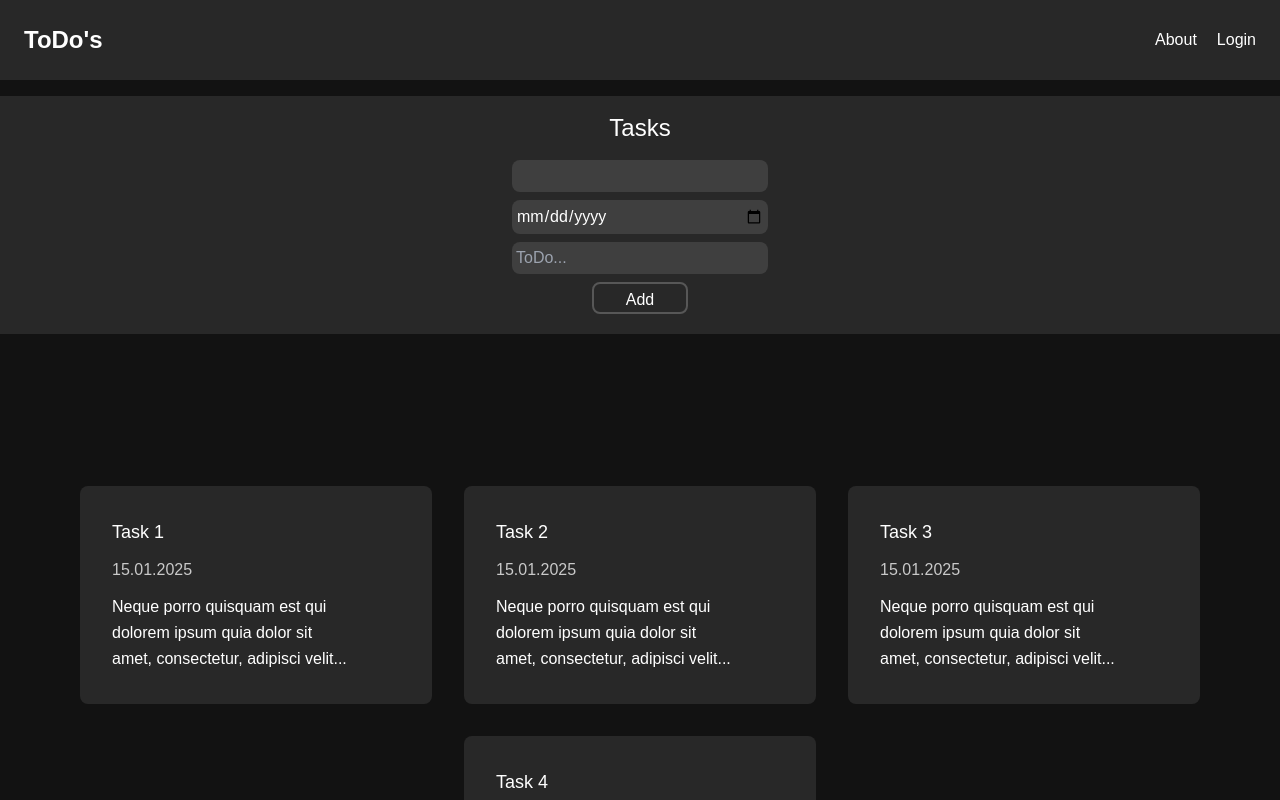
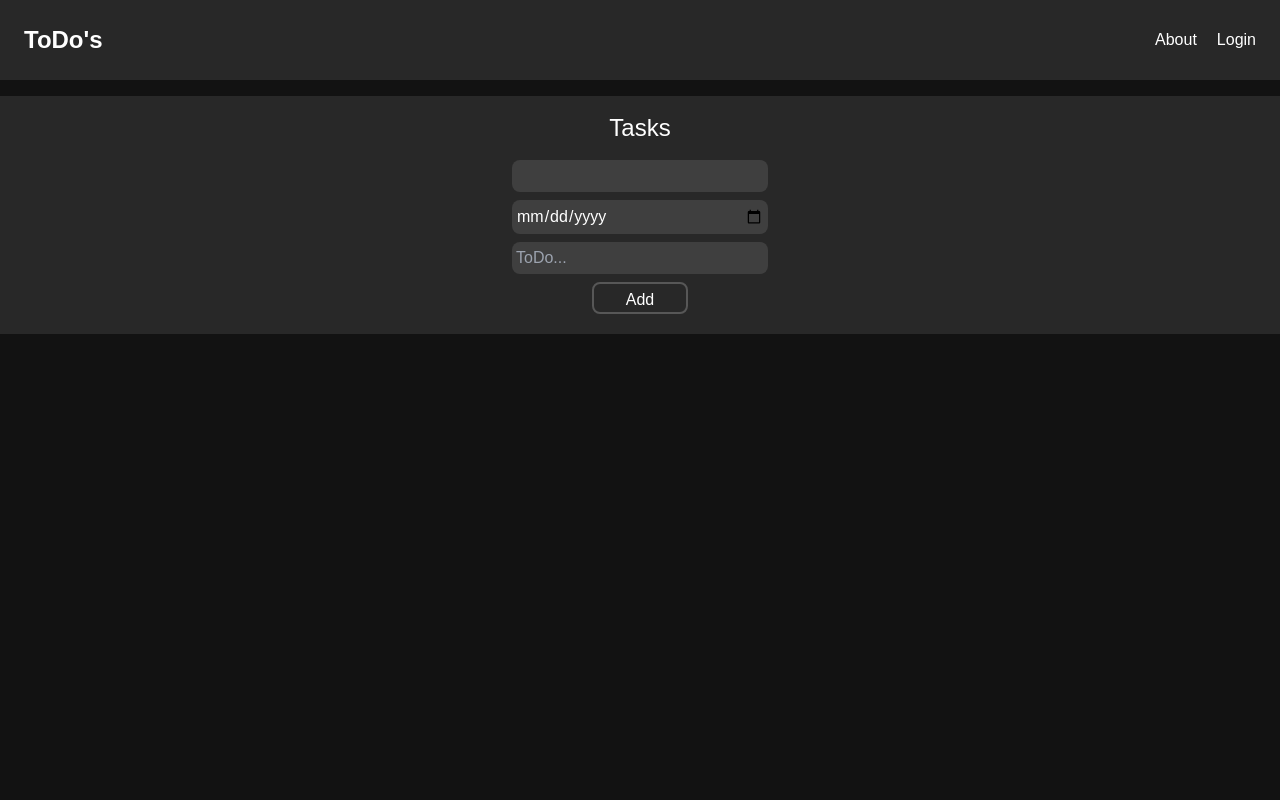
Before and after one commit to reneb1404/todo-list, a Next.js app: page / in a window 1280 px wide. Shown: the top 800 px of the page. Built offline with nearby package versions, Linux system fonts and the light colour scheme.

Commit message:
Added form functionality

```diff
--- a/app/page.tsx
+++ b/app/page.tsx
@@ -1,48 +1,9 @@
-import { TaskItem } from "@/src/entities/TaskItem";
-import { TaskForm } from "@/src/features/task/TaskForm";
+import { TaskPage } from "@/src/features/task/component/TaskPage";
 
 export default function Home() {
-	const testTaskData = [
-		{
-			title: "Task 1",
-			date: "15.01.2025",
-			todo: "Neque porro quisquam est qui dolorem ipsum quia dolor sit amet, consectetur, adipisci velit...",
-		},
-		{
-			title: "Task 2",
-			date: "15.01.2025",
-			todo: "Neque porro quisquam est qui dolorem ipsum quia dolor sit amet, consectetur, adipisci velit...",
-		},
-		{
-			title: "Task 3",
-			date: "15.01.2025",
-			todo: "Neque porro quisquam est qui dolorem ipsum quia dolor sit amet, consectetur, adipisci velit...",
-		},
-		{
-			title: "Task 4",
-			date: "15.02.2025",
-			todo: "Neque porro quisquam est qui dolorem ipsum quia dolor sit amet, consectetur, adipisci velit...",
-		},
-	];
-
 	return (
 		<>
-			<section className="text-white bg-surface-10 mt-4 w-full flex flex-col items-center">
-				<h2 className="text-2xl p-4">Tasks</h2>
-				<TaskForm />
-			</section>
-			<section className="p-8 mt-16">
-				<div className="flex flex-wrap justify-center mt-10">
-					{testTaskData.map((task) => (
-						<TaskItem
-							key={task.title}
-							title={task.title}
-							date={task.date}
-							todo={task.todo}
-						/>
-					))}
-				</div>
-			</section>
+			<TaskPage />
 		</>
 	);
 }
--- a/src/entities/TaskItem.tsx
+++ /dev/null
@@ -1,25 +0,0 @@
-export function TaskItem({
-	title,
-	date,
-	todo,
-}: {
-	title: string;
-	date: string;
-	todo: string;
-}) {
-	return (
-		<div className="p-4 max-w-sm">
-			<div className="flex rounded-lg h-full bg-surface-10 p-8 flex-col">
-				<div className="flex items-center mb-3">
-					<h2 className="text-lg font-medium">{title}</h2>
-				</div>
-				<div className="flex items-center mb-3">
-					<h2 className="font-medium text-white/75">{date}</h2>
-				</div>
-				<div className="flex flex-col justify-between flex-grow">
-					<p className="leading-relaxed text-base text-balance">{todo}</p>
-				</div>
-			</div>
-		</div>
-	);
-}
--- /dev/null
+++ b/src/entities/task/component/TaskItem.tsx
@@ -0,0 +1,27 @@
+import { Task } from "../model";
+
+export function TaskItem({ tasks }: { tasks: Task[] }) {
+	return (
+		<>
+			{tasks.map((task) => (
+				<div key={task.id}>
+					<div className="p-4 max-w-sm">
+						<div className="flex rounded-lg h-full bg-surface-10 p-8 flex-col">
+							<div className="flex items-center mb-3">
+								<h2 className="text-lg font-medium">{task.title}</h2>
+							</div>
+							<div className="flex items-center mb-3">
+								<h2 className="font-medium text-white/75">{task.date}</h2>
+							</div>
+							<div className="flex flex-col justify-between flex-grow">
+								<p className="leading-relaxed text-base text-balance">
+									{task.todo}
+								</p>
+							</div>
+						</div>
+					</div>
+				</div>
+			))}
+		</>
+	);
+}
--- /dev/null
+++ b/src/entities/task/model.ts
@@ -0,0 +1,6 @@
+export type Task = {
+	id: number;
+	title: string;
+	todo: string;
+	date: string;
+};
--- a/src/features/task/TaskForm.tsx
+++ /dev/null
@@ -1,30 +0,0 @@
-export function TaskForm() {
-	return (
-		<div className="task-actions flex gap-4 items-center pb-5">
-			<form className="flex justify-center gap-2 flex-wrap w-64">
-				<input
-					type="text"
-					id="title"
-					name="title"
-					className="bg-surface-20 p-1 rounded-lg w-full"
-				/>
-				<input
-					type="date"
-					id="date"
-					name="date"
-					className="bg-surface-20 p-1 rounded-lg w-full"
-				/>
-				<input
-					type="text"
-					name="todo"
-					id="todo"
-					placeholder="ToDo..."
-					className="bg-surface-20 p-1 rounded-lg w-full"
-				/>
-				<button className="btn border-surface-30 border-2 w-24 pt-1 rounded-lg">
-					Add
-				</button>
-			</form>
-		</div>
-	);
-}
--- /dev/null
+++ b/src/features/task/component/TaskPage.tsx
@@ -0,0 +1,77 @@
+"use client";
+
+import { TaskItem } from "@/src/entities/task/component/TaskItem";
+import { Task } from "@/src/entities/task/model";
+import React, { useState } from "react";
+let currentId = 0;
+export function TaskPage() {
+	const [tasks, setTask] = useState<Task[]>([]);
+
+	const [newTask, setNewTask] = useState<Task>({
+		id: 0,
+		title: "",
+		todo: "",
+		date: "",
+	});
+
+	const addTask = (e: React.FormEvent) => {
+		e.preventDefault();
+		if (newTask.title && newTask.date) {
+			setTask((prevTask) => [...prevTask, newTask]);
+			setNewTask({ id: currentId, title: "", todo: "", date: "" });
+		}
+	};
+
+	const handleInputChange = (e: React.ChangeEvent<HTMLInputElement>) => {
+		const { value, name } = e.target;
+		setNewTask((prevTask) => ({ ...prevTask, id: ++currentId, [name]: value }));
+	};
+
+	return (
+		<>
+			<section className="text-white bg-surface-10 mt-4 w-full flex flex-col items-center">
+				<h2 className="text-2xl p-4">Tasks</h2>
+				<div className="task-actions flex gap-4 items-center pb-5">
+					<form
+						onSubmit={addTask}
+						className="flex justify-center gap-2 flex-wrap w-64"
+					>
+						<input
+							type="text"
+							name="title"
+							value={newTask.title}
+							onChange={handleInputChange}
+							className="bg-surface-20 p-1 rounded-lg w-full"
+						/>
+						<input
+							type="date"
+							name="date"
+							value={newTask.date}
+							onChange={handleInputChange}
+							className="bg-surface-20 p-1 rounded-lg w-full"
+						/>
+						<input
+							type="text"
+							name="todo"
+							value={newTask.todo}
+							onChange={handleInputChange}
+							placeholder="ToDo..."
+							className="bg-surface-20 p-1 rounded-lg w-full"
+						/>
+						<button
+							type="submit"
+							className="btn border-surface-30 border-2 w-24 pt-1 rounded-lg"
+						>
+							Add
+						</button>
+					</form>
+				</div>
+			</section>
+			<section className="p-8 mt-16">
+				<div className="flex flex-wrap justify-center mt-10">
+					<TaskItem tasks={tasks} />
+				</div>
+			</section>
+		</>
+	);
+}
```
